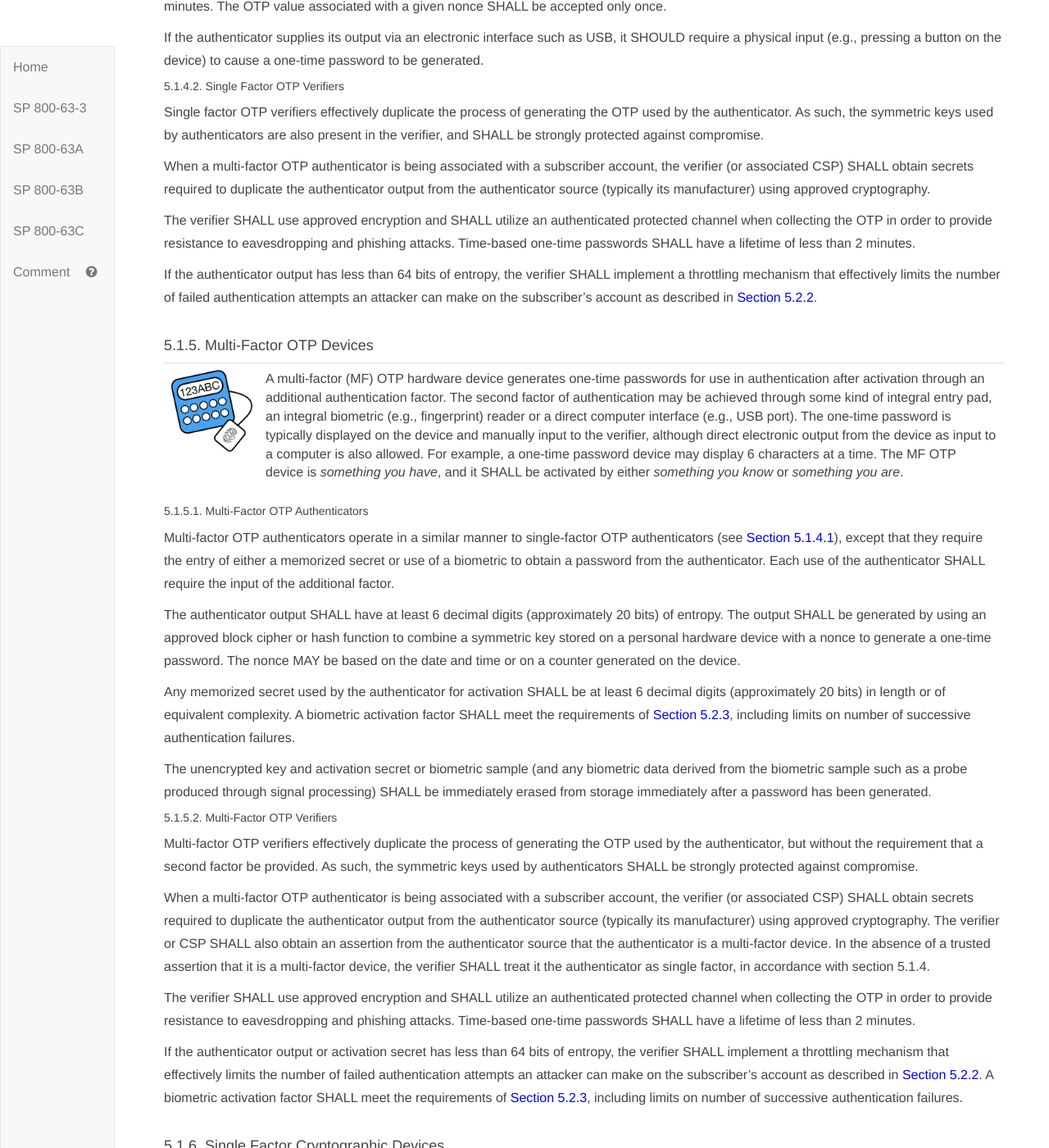
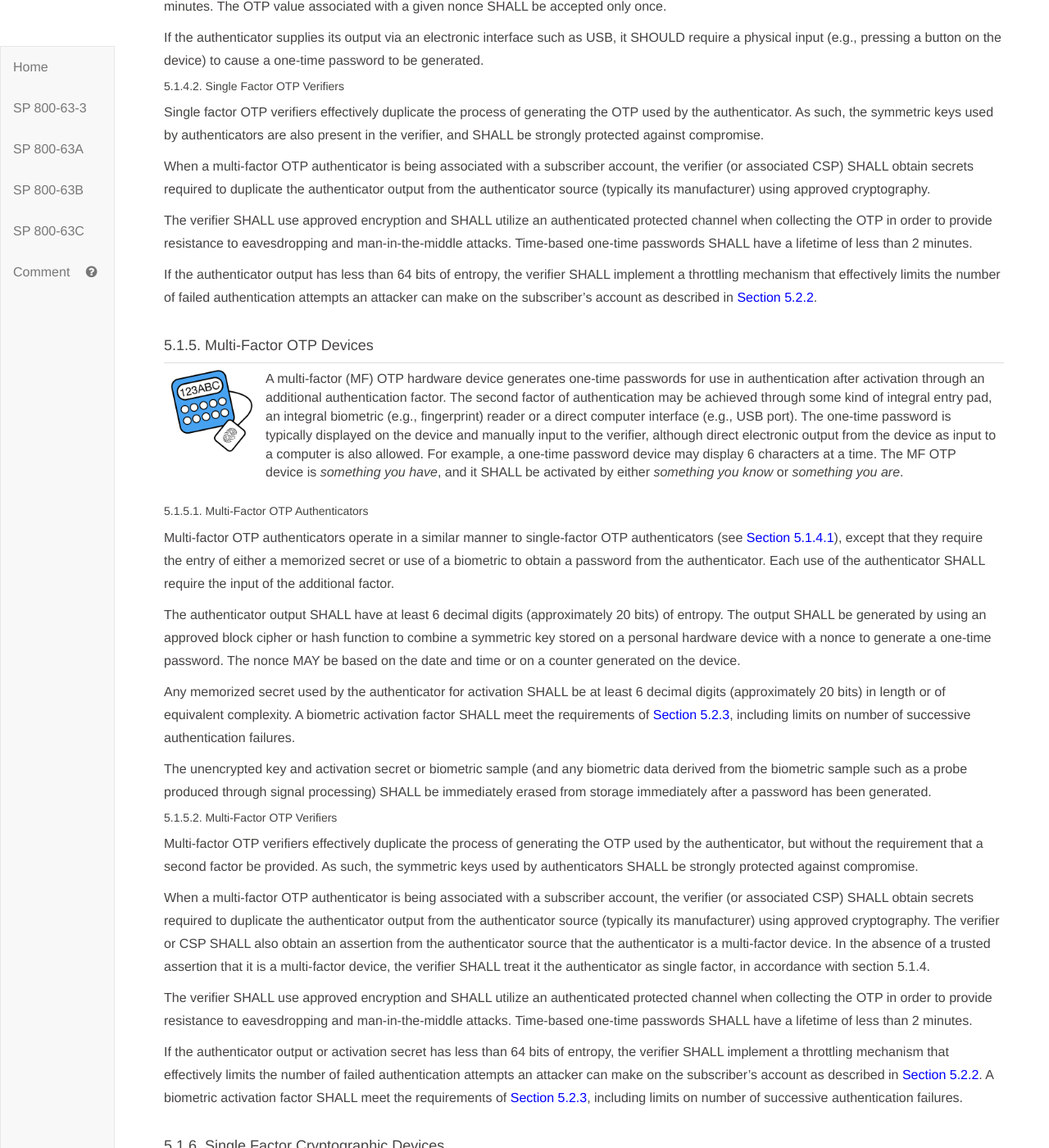
Before and after one commit to usnistgov/800-63-3, a Jekyll site: the page built from sp800-63b.md, in a window 1280 px wide and 1400 px high, scrolled down 30216 px. Shown: the whole window at 82% size. Built offline with Jekyll 4.4.1, drawn with Linux system fonts in a browser that asks for light colours; some of the changed text lies outside the part shown.

Commit message:
Correct protection offered by use of certificates from phishing to MitM.

```diff
--- a/sp800-63b/sec5_authenticators.md
+++ b/sp800-63b/sec5_authenticators.md
@@ -47,7 +47,7 @@
 
 In order to assist the claimant in entering a memorized secret successfully, the verifier SHOULD offer an option to display the secret (rather than a series of dots or asterisks, typically) as it is typed. The verifier SHALL hide the character after it is displayed for a time sufficient for the claimant to see the character. This allows the claimant to verify their entry if they are in a location where their screen is unlikely to be observed.
 
-The verifier SHALL use approved encryption and SHALL utilize an authenticated protected channel when requesting memorized secrets in order to provide resistance to eavesdropping and phishing attacks.
+The verifier SHALL use approved encryption and SHALL utilize an authenticated protected channel when requesting memorized secrets in order to provide resistance to eavesdropping and man-in-the-middle attacks.
 
 Verifiers SHALL store memorized secrets in a form that is resistant to offline attacks. Secrets SHALL be hashed with a *salt* value using an approved hash function such as PBKDF2 as described in [[SP800-132]](#SP800-132). The salt value SHALL be a 32 bit (or longer) random value generated by an approved random number generator and is stored along with the hash result. At least 10,000 iterations of the hash function SHOULD be performed. A keyed hash function (e.g., HMAC), with the key stored separately from the hashed authenticators (e.g., in a hardware security module) SHOULD be used to further resist dictionary attacks against the stored hashed authenticators.
 
@@ -75,7 +75,7 @@
 
 Look-up secrets SHALL be generated using an approved random number generator and SHALL have at least 20 bits of entropy. When look-up secrets have less than 64 bits of entropy, the verifier SHALL implement a throttling mechanism that effectively limits the number of failed authentication attempts an attacker can make on the subscriber’s account as described in [Section 5.2.2](#throttle).
 
-The verifier SHALL use approved encryption and SHALL utilize an authenticated protected channel when requesting look-up secrets in order to provide resistance to eavesdropping and phishing attacks.
+The verifier SHALL use approved encryption and SHALL utilize an authenticated protected channel when requesting look-up secrets in order to provide resistance to eavesdropping and man-in-the-middle attacks.
 
 #### <a name="out-of-band"></a>5.1.3. Out-of-Band Devices
 
@@ -165,7 +165,7 @@
 
 When a multi-factor OTP authenticator is being associated with a subscriber account, the verifier (or associated CSP) SHALL obtain secrets required to duplicate the authenticator output from the authenticator source (typically its manufacturer) using approved cryptography.
 
-The verifier SHALL use approved encryption and SHALL utilize an authenticated protected channel when collecting the OTP in order to provide resistance to eavesdropping and phishing attacks. Time-based one-time passwords SHALL have a lifetime of less than 2 minutes.
+The verifier SHALL use approved encryption and SHALL utilize an authenticated protected channel when collecting the OTP in order to provide resistance to eavesdropping and man-in-the-middle attacks. Time-based one-time passwords SHALL have a lifetime of less than 2 minutes.
 
 If the authenticator output has less than 64 bits of entropy, the verifier SHALL implement a throttling mechanism that effectively limits the number of failed authentication attempts an attacker can make on the subscriber’s account as described in [Section 5.2.2](#throttle).
 
@@ -197,7 +197,7 @@
 
 When a multi-factor OTP authenticator is being associated with a subscriber account, the verifier (or associated CSP) SHALL obtain secrets required to duplicate the authenticator output from the authenticator source (typically its manufacturer) using approved cryptography. The verifier or CSP SHALL also obtain an assertion from the authenticator source that the authenticator is a multi-factor device. In the absence of a trusted assertion that it is a multi-factor device, the verifier SHALL treat it the authenticator as single factor, in accordance with section 5.1.4.
 
-The verifier SHALL use approved encryption and SHALL utilize an authenticated protected channel when collecting the OTP in order to provide resistance to eavesdropping and phishing attacks. Time-based one-time passwords SHALL have a lifetime of less than 2 minutes.
+The verifier SHALL use approved encryption and SHALL utilize an authenticated protected channel when collecting the OTP in order to provide resistance to eavesdropping and man-in-the-middle attacks. Time-based one-time passwords SHALL have a lifetime of less than 2 minutes.
 
 If the authenticator output or activation secret has less than 64 bits of entropy, the verifier SHALL implement a throttling mechanism that effectively limits the number of failed authentication attempts an attacker can make on the subscriber’s account as described in [Section 5.2.2](#throttle). A biometric activation factor SHALL meet the requirements of [Section 5.2.3](#biometric_use), including limits on number of successive authentication failures.
 
```
